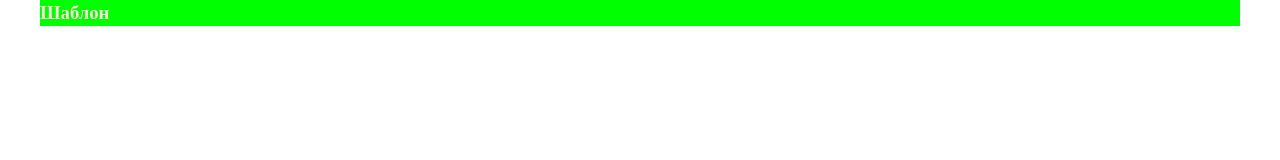
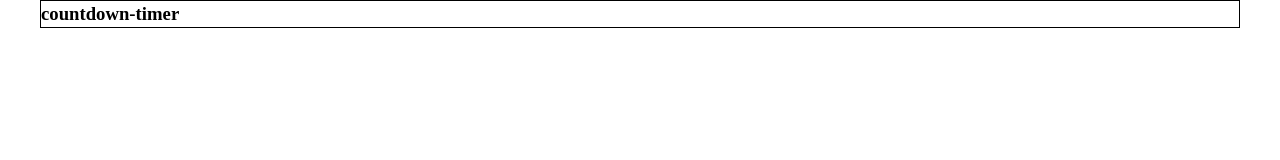
Before and after one commit to saves7/couwntdown-timer, a plain HTML site: page index.html in a window 1280 px wide. Drawn offline with Linux system fonts and the light colour scheme.

Commit message:
countdown timer begint

```diff
--- a/index.html
+++ b/index.html
@@ -10,7 +10,7 @@
 </head>
 <body>
 <div class="container">
-    <h3>Шаблон</h3>
+    <h3>countdown-timer</h3>
 </div>
 
 
--- a/scss/_base.scss
+++ b/scss/_base.scss
@@ -5,10 +5,12 @@
 
 body {
     line-height: 1.4;
+
 }
 
 div {
     box-sizing: border-box;
+    border: 1px solid #000;
 }
 
 
```
Also changed, not shown: css/main.css, 2 other files.
